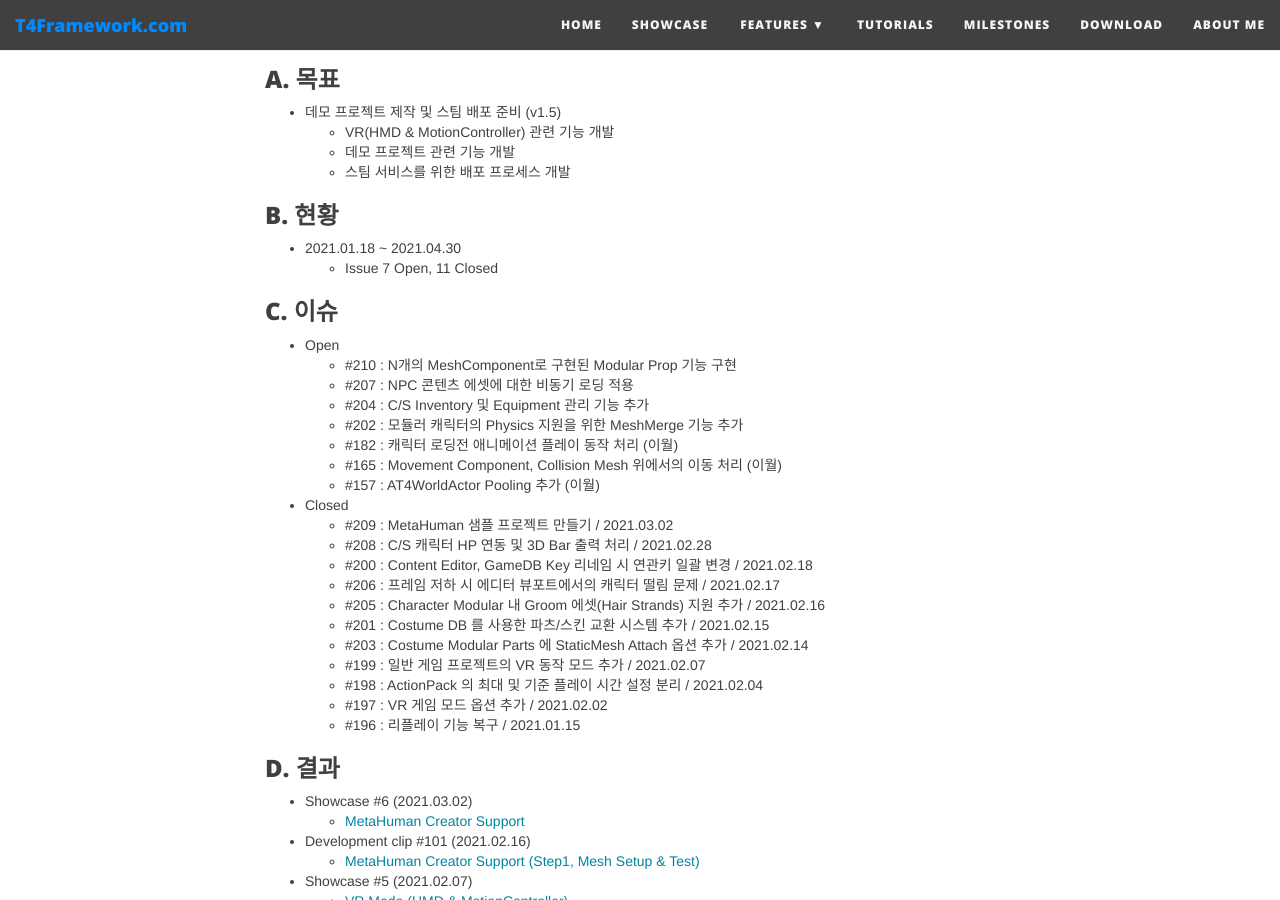
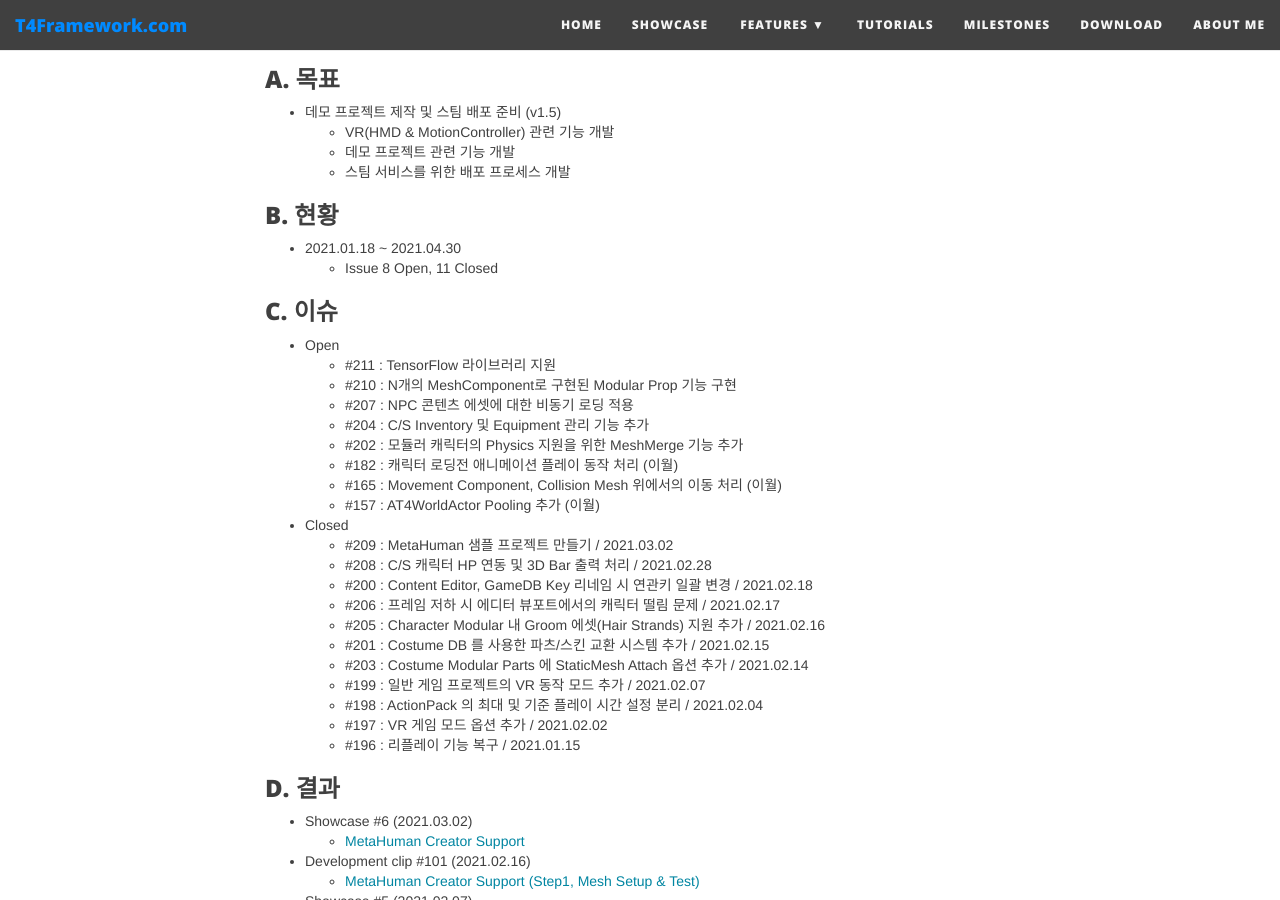
Before and after one commit to T4Framework/T4Framework_WebSite, a Jekyll site: the page built from docs/T4Framework_Milestone9_Achieved.md, in a window 1280 px wide and 900 px high, scrolled down 317 px. Built offline with Jekyll 4.4.1, drawn with Linux system fonts in a browser that asks for light colours; nearby versions of some CDN libraries.

Commit message:
Update T4Framework_Milestone9_Achieved.md

```diff
--- a/docs/T4Framework_Milestone9_Achieved.md
+++ b/docs/T4Framework_Milestone9_Achieved.md
@@ -15,11 +15,12 @@ subtitle: Milestone 9 (2021.01.18 ~ 2021.04.30)
 ### B. 현황
 
 - 2021.01.18 ~ 2021.04.30
-  - Issue 7 Open, 11 Closed
+  - Issue 8 Open, 11 Closed
 
 ### C. 이슈
 
 - Open
+  - #211 : TensorFlow 라이브러리 지원
   - #210 : N개의 MeshComponent로 구현된 Modular Prop 기능 구현
   - #207 : NPC 콘텐츠 에셋에 대한 비동기 로딩 적용
   - #204 : C/S Inventory 및 Equipment 관리 기능 추가
```
